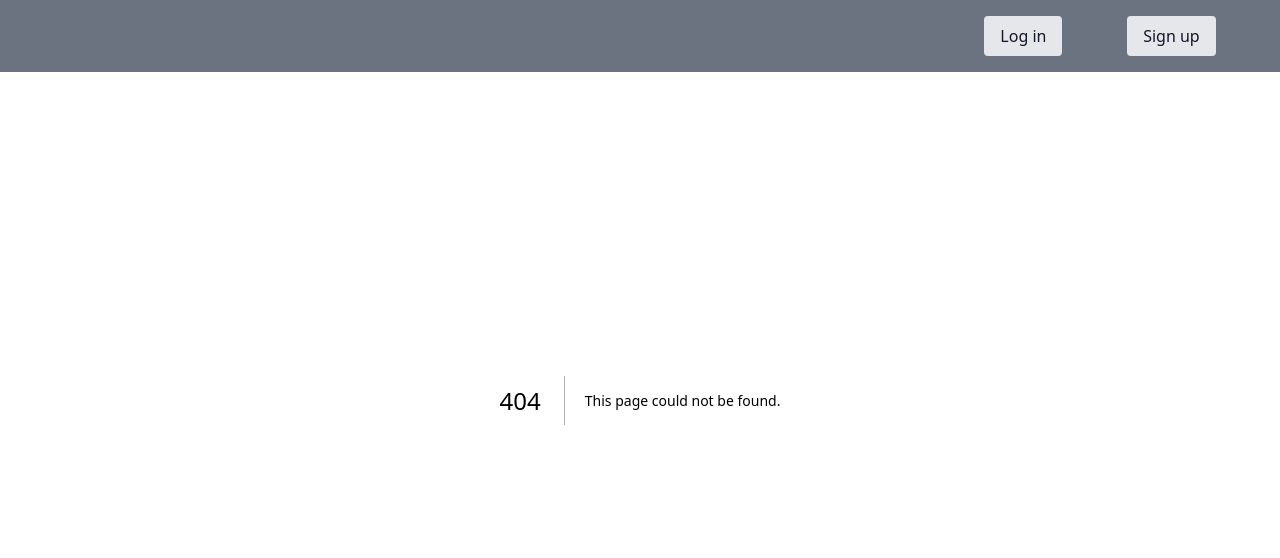
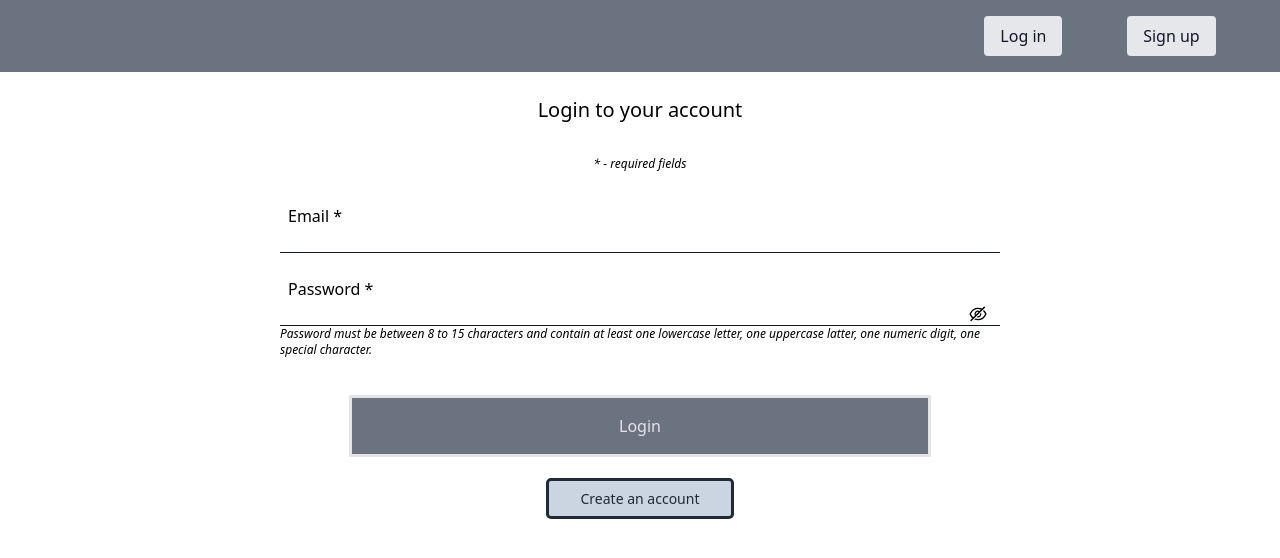
Before and after one commit to pinkjagnie/logging-auth-project, a Next.js app: page /user/login in a window 1280 px wide. Before the commit this address had no page. Shown: the top 558 px of the page. Built offline with nearby package versions, Linux system fonts and the light colour scheme.

Commit message:
Added UserLoginPage /w UserLoginForm

```diff
--- a/src/components/Navbar.js
+++ b/src/components/Navbar.js
@@ -6,7 +6,7 @@ const Navbar = () => {
     <section className="fixed left-0 top-0 w-full p-4 z-20 bg-gray-500">
       <div className="flex place-content-end">
         <div className="flex justify-around w-[25%] pr-4">
-          <div className="px-4 py-2 bg-gray-200 rounded text-gray-900 font-medium cursor-pointer">Log in</div>
+          <Link  href="/user/login"><div className="px-4 py-2 bg-gray-200 rounded text-gray-900 font-medium cursor-pointer">Log in</div></Link>
           <Link  href="/user/register"><div className="px-4 py-2 bg-gray-200 rounded text-gray-900 font-medium cursor-pointer">Sign up</div></Link>
         </div>
       </div>
--- /dev/null
+++ b/src/components/user/auth/UserLoginForm.js
@@ -0,0 +1,94 @@
+import React, { useState } from "react";
+import Link from "next/link";
+
+import { useForm } from "react-hook-form";
+
+import { AiOutlineEyeInvisible, AiOutlineEye } from 'react-icons/ai';
+
+const UserLoginForm = () => {
+
+  // visibility of password
+  const [passwordType, setPasswordType] = useState("password");
+
+  const toggleShowPassword = () => {
+    passwordType === 'password' ? setPasswordType('text') : setPasswordType('password')
+  };
+
+  let eyeIcon = passwordType === 'password' ? <AiOutlineEyeInvisible size={20} /> : <AiOutlineEye size={20} />
+  // end of stuff about visibility of password
+
+  const { register, handleSubmit, reset, formState: { errors, isDirty, isValid } } = useForm({
+    defaultValues: {
+      email: '',
+      password: '',
+    }
+  });
+
+  async function onSubmit(data) {
+    const enteredEmail = data.email;
+    const enteredPassword = data.password;
+
+    console.log('email ' + enteredEmail);
+    console.log('hasło ' + enteredPassword);
+
+    // TBD
+
+    reset();
+  };
+
+  return(
+    <section className="pb-14">
+
+      <p className="pt-4 pb-2 text-xs text-center italic">* - required fields</p>
+
+      <form className="w-[90%] md:w-[60%] p-6 mx-auto" onSubmit={handleSubmit(onSubmit)}>
+
+        <div className="pb-6">
+          <label htmlFor='email' className="pl-2">Email *</label>
+          <input type='email' id='email' className="w-[100%] border-b border-gray-900" {...register("email", { required: {
+            value: true,
+            message: 'To field is required'
+          }, pattern: {
+            value: /^[A-Z0-9._%+-]+@[A-Z0-9.-]+\.[A-Z]{2,4}$/i,
+            message: "Please enter a valid email address"
+          } })} />
+          {errors.email && <p className="text-pink-900 italic">{errors.email.message}</p>}
+        </div>
+
+        <div className="pb-6">
+          <label htmlFor='password' className="pl-2">Password *</label>
+          <div className="flex">
+            <input type={passwordType} id='password' className="w-[100%] border-b border-gray-900" {...register("password", { required: {
+            value: true,
+            message: 'This field is required'
+            }, minLength: {
+            value: 8,
+            message: 'Minimal length: 8 characters'
+            }, maxLength: {
+              value: 15,
+              message: 'Maximal length: 15 characters'
+            }, pattern: {
+              value: /^(?=.*\d)(?=.*[a-z])(?=.*[A-Z])(?=.*[^a-zA-Z0-9])(?!.*\s).{8,15}$/,
+              message: "Password must be between 8 to 15 characters and contain at least one lowercase letter, one uppercase latter, one numeric digit, one special character."
+            } })} />
+            <div className='-ml-8 my-auto cursor-pointer' onClick={toggleShowPassword}>{eyeIcon}</div>
+          </div>
+          <p className="text-xs italic">Password must be between 8 to 15 characters and contain at least one lowercase letter, one uppercase latter, one numeric digit, one special character.</p>
+          {errors.password && <p className="text-pink-900 italic pt-2">{errors.password.message}</p>}
+        </div>
+
+        <div className="flex justify-center py-4">
+          <button type="submit" className='w-[80%] outline px-6 py-4 font-medium bg-gray-700 disabled:bg-gray-500 text-zinc-200 hover:bg-gray-600' disabled={!isDirty || !isValid}>Login</button>
+        </div>
+
+        <div className="py-4">
+          <p className="text-center mx-auto"><Link href='/user/register' className='py-2 px-8 outline rounded-sm bg-slate-300 text-sm text-gray-800 cursor-pointer'>Create an account</Link></p>
+        </div>
+
+      </form>
+
+    </section>
+  )
+};
+
+export default UserLoginForm;
--- /dev/null
+++ b/src/pages/user/login.js
@@ -0,0 +1,16 @@
+import React from "react";
+
+import UserLoginForm from "@/components/user/auth/UserLoginForm";
+
+const UserLoginPage = () => {
+  return(
+    <section className="pt-20 min-h-screen">
+      <div>
+        <h1 className="py-4 text-xl text-center font-medium">Login to your account</h1>
+      </div>
+      <UserLoginForm />
+    </section>
+  )
+};
+
+export default UserLoginPage;
```
